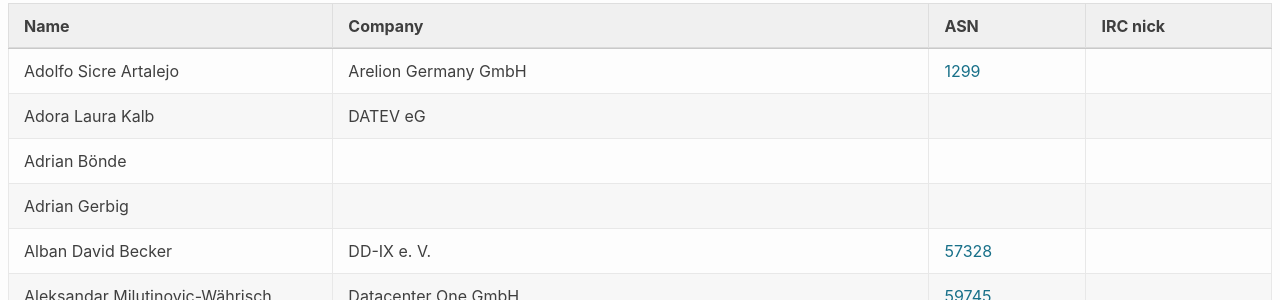
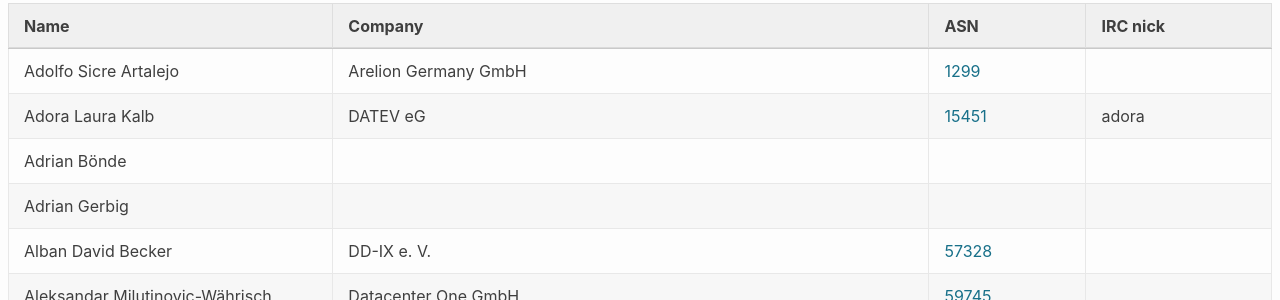
Before and after one commit to denog/pretix-attendeelist, a Jekyll site: the page built from denog15/index.md, in a window 1280 px wide and 900 px high. Shown: the part 128-428 px from the top of the window. Built offline with Jekyll 4.4.1, drawn with Linux system fonts in a browser that asks for light colours.

Commit message:
Latest data: Fri Nov  3 07:48:13 UTC 2023

```diff
--- a/_data/attendees_denog15_onsite.json
+++ b/_data/attendees_denog15_onsite.json
@@ -8,8 +8,8 @@
   {
     "name": "Adora Laura Kalb",
     "company": "DATEV eG",
-    "irc": null,
-    "asn": null
+    "irc": "adora",
+    "asn": "15451"
   },
   {
     "name": "Adrian Bönde",
```
